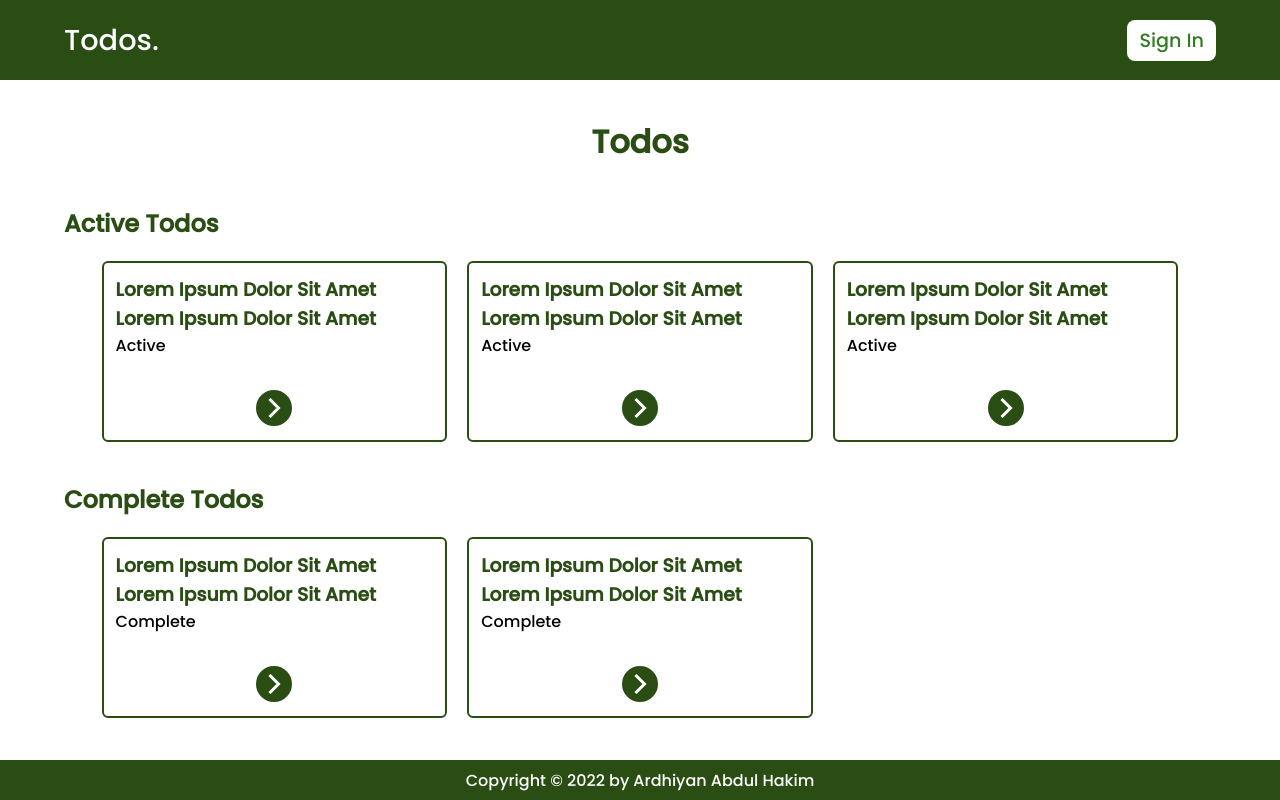
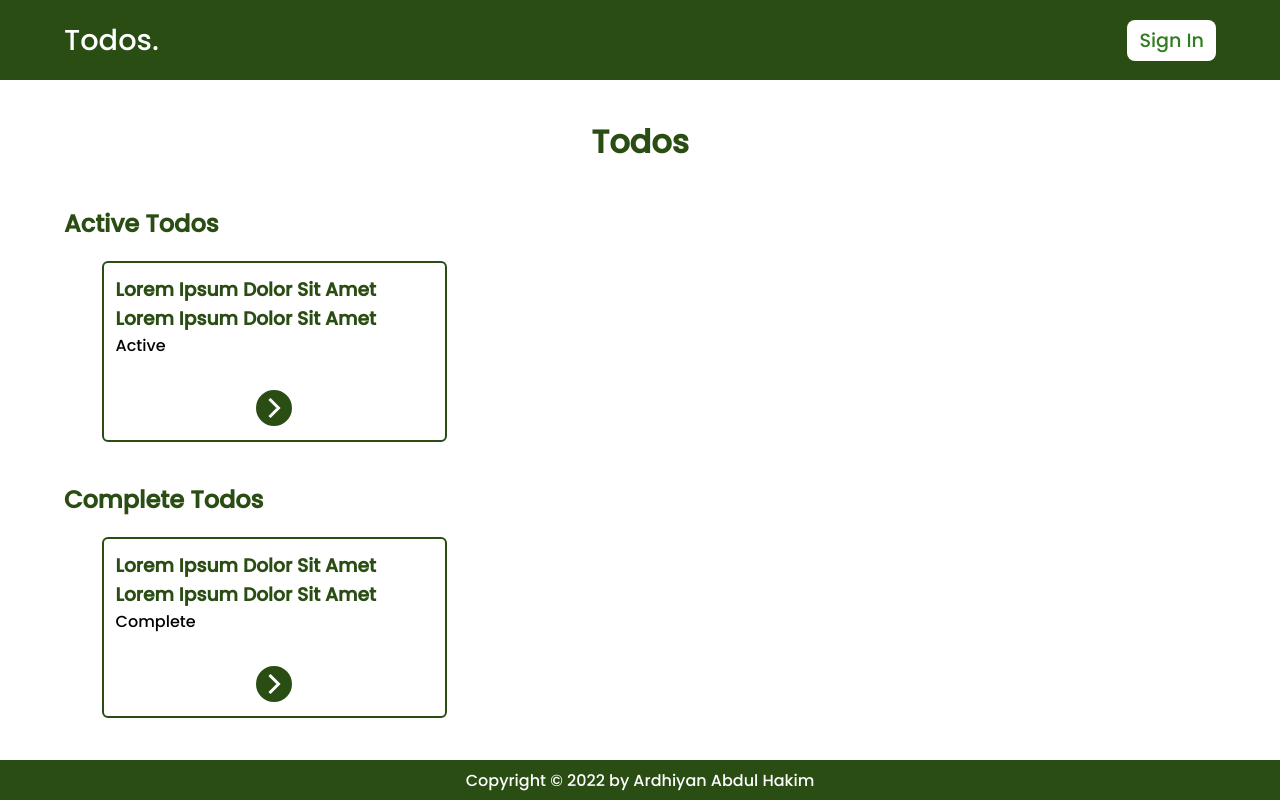
Before and after one commit to ardhiyan-hakim/Mini-Project-Todos, a React (Create React App) app: page / in a window 1280 px wide. Built offline with nearby package versions, Linux system fonts and the light colour scheme.

Commit message:
Slicing Components

```diff
--- /dev/null
+++ b/src/components/ActiveTodos/index.js
@@ -0,0 +1,12 @@
+import TodosList from "../TodosList";
+
+function ActiveTodos() {
+  return (
+    <div className="active-todos">
+      <h2>Active Todos</h2>
+      <TodosList active={true} />
+    </div>
+  );
+}
+
+export default ActiveTodos
--- /dev/null
+++ b/src/components/CompleteTodos/index.js
@@ -0,0 +1,12 @@
+import TodosList from "../TodosList";
+
+function CompleteTodos() {
+  return (
+    <div className="complete-todos">
+      <h2>Complete Todos</h2>
+      <TodosList active={false} />
+    </div>
+  );
+}
+
+export default CompleteTodos;
--- /dev/null
+++ b/src/components/TodosList/index.js
@@ -0,0 +1,41 @@
+import { GrFormNext } from "react-icons/gr";
+
+function TodosList({ active }) {
+  return (
+    <div className="todos-container">
+      {active && (
+        <div className="card">
+          <div className="card-body">
+            <div className="card__header">
+              <h3>Lorem Ipsum Dolor Sit Amet Lorem Ipsum Dolor Sit Amet</h3>
+            </div>
+            <div className="card__footer">
+              <p>Active</p>
+            </div>
+          </div>
+          <div className="card-button">
+            <GrFormNext />
+          </div>
+        </div>
+      )}
+
+      {!active && (
+        <div className="card">
+          <div className="card-body">
+            <div className="card__header">
+              <h3>Lorem Ipsum Dolor Sit Amet Lorem Ipsum Dolor Sit Amet</h3>
+            </div>
+            <div className="card__footer">
+              <p>Complete</p>
+            </div>
+          </div>
+          <div className="card-button">
+            <GrFormNext />
+          </div>
+        </div>
+      )}
+    </div>
+  );
+}
+
+export default TodosList;
--- a/src/pages/HomePage/index.js
+++ b/src/pages/HomePage/index.js
@@ -1,8 +1,9 @@
 import Header from "../../layouts/Header";
 import Footer from "../../layouts/Footer";
-import { GrFormNext } from "react-icons/gr";
 
 import "../../assets/styles/pages/HomePage.css";
+import ActiveTodos from "../../components/ActiveTodos";
+import CompleteTodos from "../../components/CompleteTodos";
 
 function HomePage() {
   return (
@@ -10,83 +11,8 @@ function HomePage() {
       <Header />
       <main>
         <h1>Todos</h1>
-
-        <div className="active-todos">
-          <h2>Active Todos</h2>
-          <div className="todos-container">
-            <div className="card">
-              <div className="card-body">
-                <div className="card__header">
-                  <h3>Lorem Ipsum Dolor Sit Amet Lorem Ipsum Dolor Sit Amet</h3>
-                </div>
-                <div className="card__footer">
-                  <p>Active</p>
-                </div>
-              </div>
-              <div className="card-button">
-                <GrFormNext />
-              </div>
-            </div>
-            <div className="card">
-              <div className="card-body">
-                <div className="card__header">
-                  <h3>Lorem Ipsum Dolor Sit Amet Lorem Ipsum Dolor Sit Amet</h3>
-                </div>
-                <div className="card__footer">
-                  <p>Active</p>
-                </div>
-              </div>
-              <div className="card-button">
-                <GrFormNext />
-              </div>
-            </div>
-            <div className="card">
-              <div className="card-body">
-                <div className="card__header">
-                  <h3>Lorem Ipsum Dolor Sit Amet Lorem Ipsum Dolor Sit Amet</h3>
-                </div>
-                <div className="card__footer">
-                  <p>Active</p>
-                </div>
-              </div>
-              <div className="card-button">
-                <GrFormNext />
-              </div>
-            </div>
-          </div>
-        </div>
-
-        <div className="complete-todos">
-          <h2>Complete Todos</h2>
-          <div className="todos-container">
-            <div className="card">
-              <div className="card-body">
-                <div className="card__header">
-                  <h3>Lorem Ipsum Dolor Sit Amet Lorem Ipsum Dolor Sit Amet</h3>
-                </div>
-                <div className="card__footer">
-                  <p>Complete</p>
-                </div>
-              </div>
-              <div className="card-button">
-                <GrFormNext />
-              </div>
-            </div>
-            <div className="card">
-              <div className="card-body">
-                <div className="card__header">
-                  <h3>Lorem Ipsum Dolor Sit Amet Lorem Ipsum Dolor Sit Amet</h3>
-                </div>
-                <div className="card__footer">
-                  <p>Complete</p>
-                </div>
-              </div>
-              <div className="card-button">
-                <GrFormNext />
-              </div>
-            </div>
-          </div>
-        </div>
+        <ActiveTodos />
+        <CompleteTodos />
       </main>
       <Footer />
     </>
```
